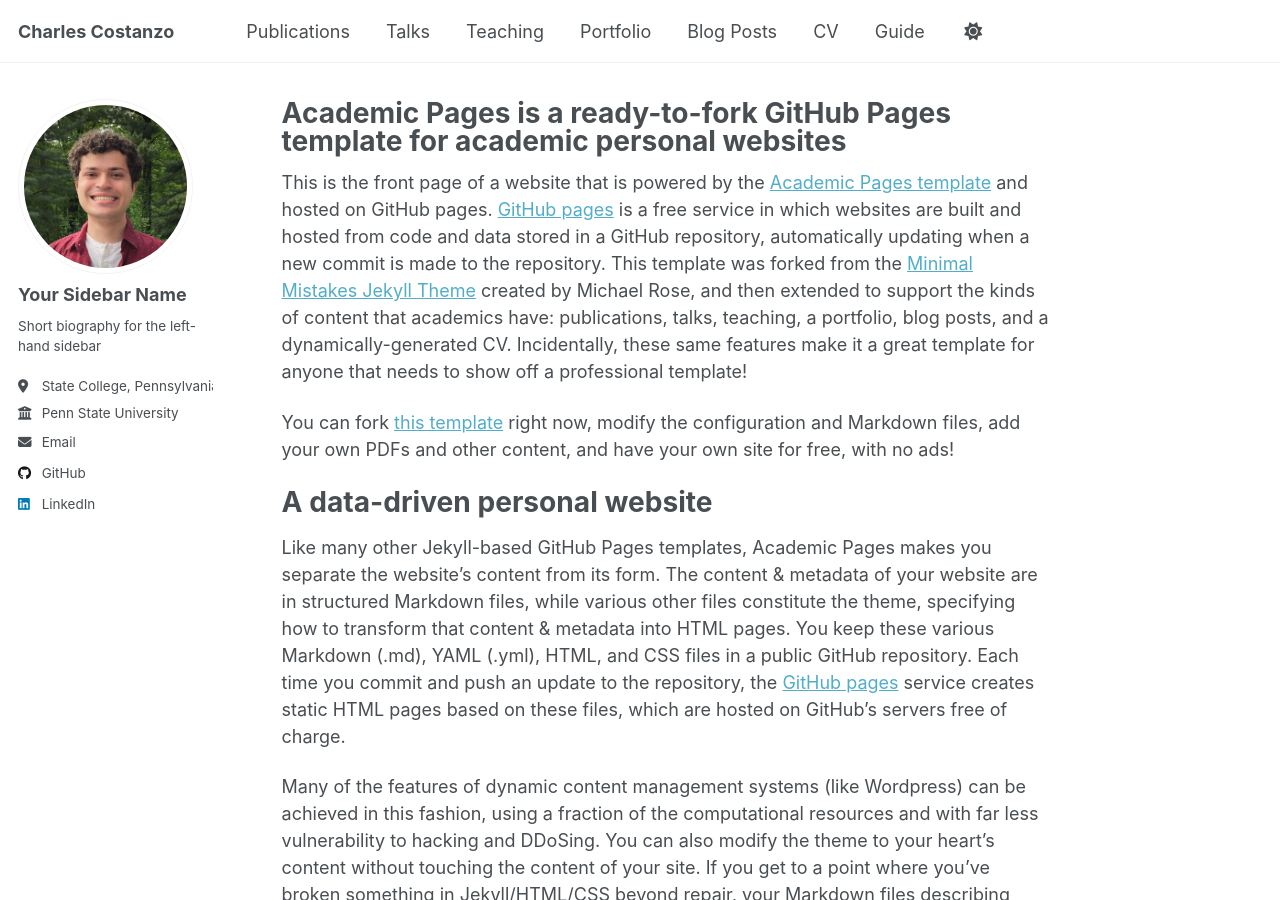
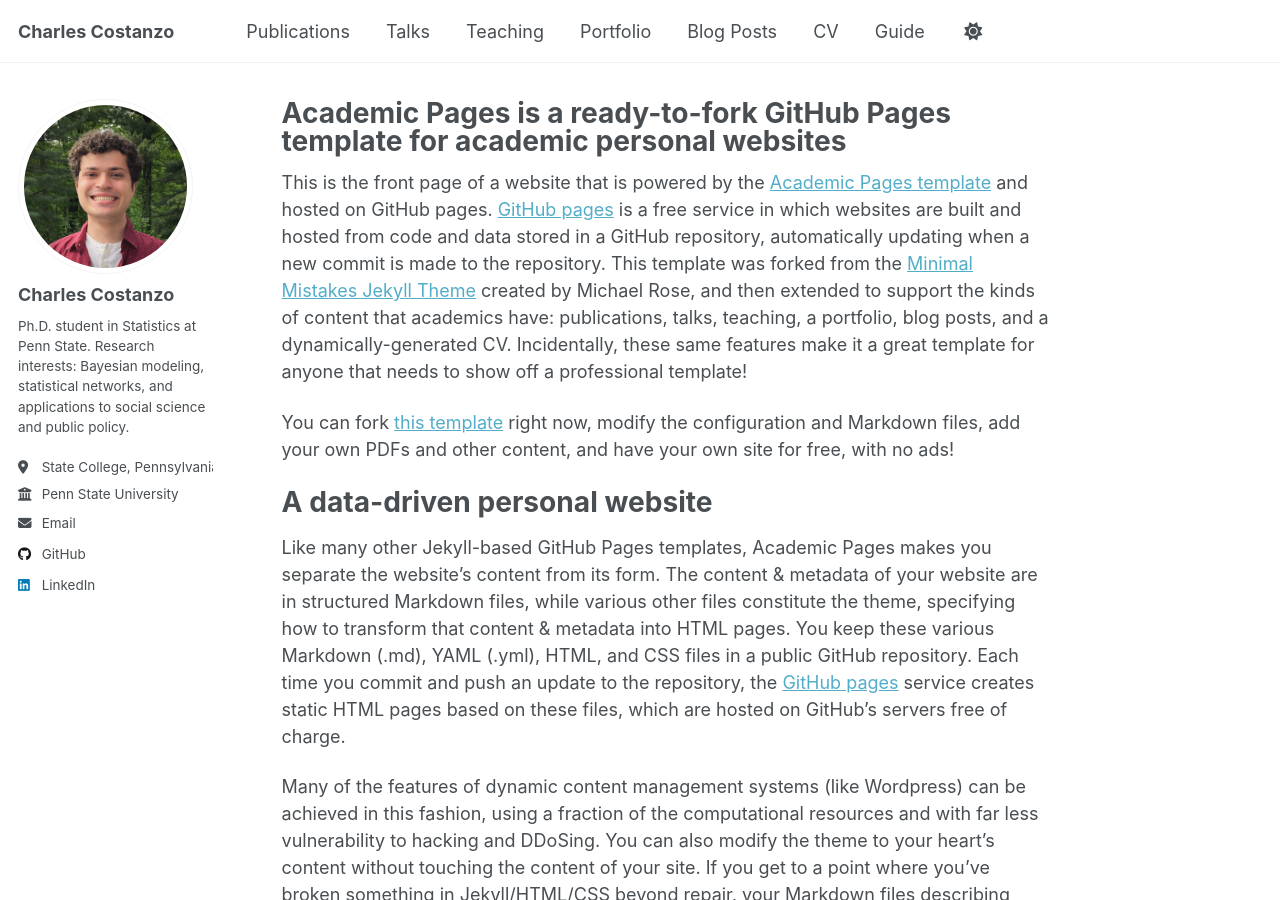
Before and after one commit to cgcostanzo/cgcostanzo.github.io, a Jekyll site: the page built from _pages/about.md, in a window 1280 px wide and 900 px high. Built offline with Jekyll 4.4.1, drawn with Linux system fonts in a browser that asks for light colours; a script that is not in the unit is left out.

Commit message:
Update _config.yml

```diff
--- a/_config.yml
+++ b/_config.yml
@@ -23,9 +23,9 @@
 author:
   # Biographic information
   avatar           : "profile.jpg"
-  name             : "Your Sidebar Name"
+  name             : "Charles Costanzo"
   pronouns         : # example: "she/her"
-  bio              : "Short biography for the left-hand sidebar"
+  bio              : "Ph.D. student in Statistics at Penn State. Research interests: Bayesian modeling, statistical networks, and applications to social science and public policy."
   location         : "State College, Pennsylvania"
   employer         : "Penn State University"
   uri              : # URL
```
